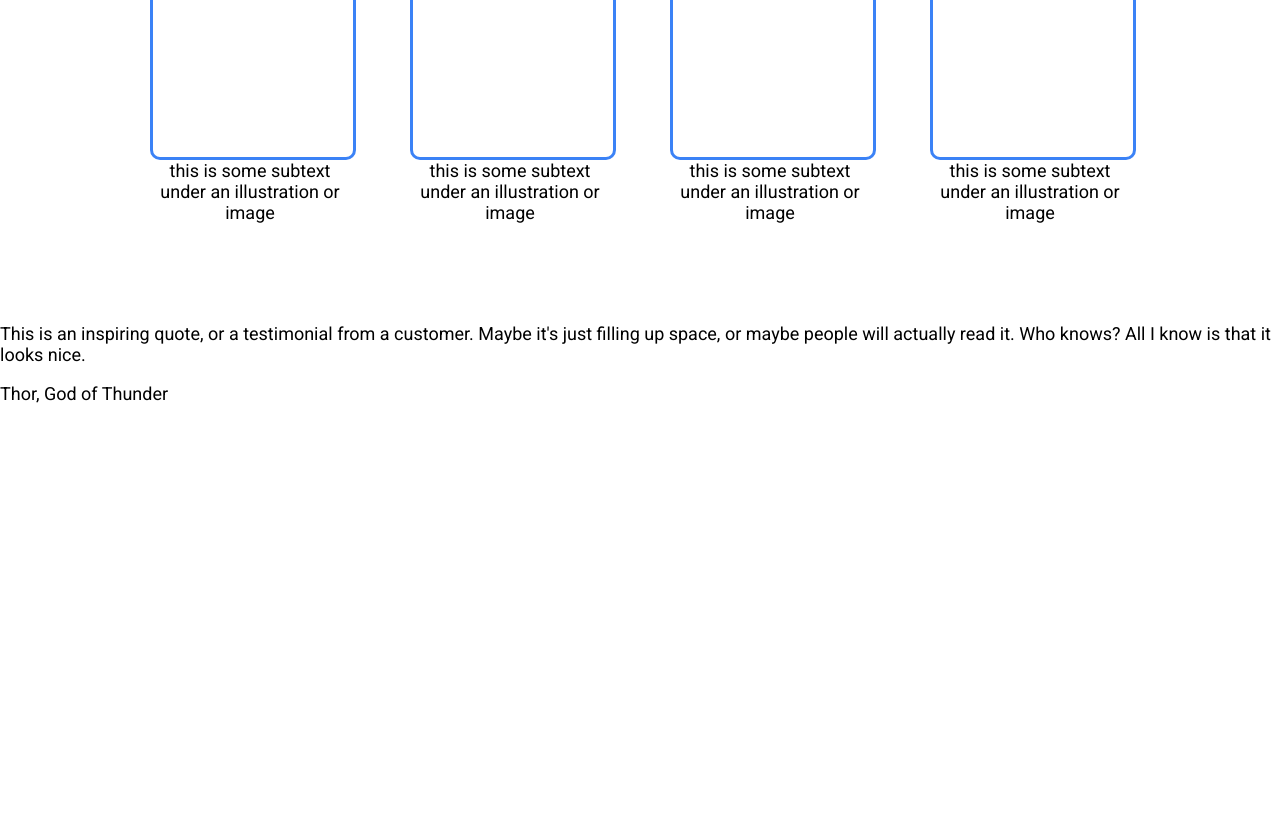
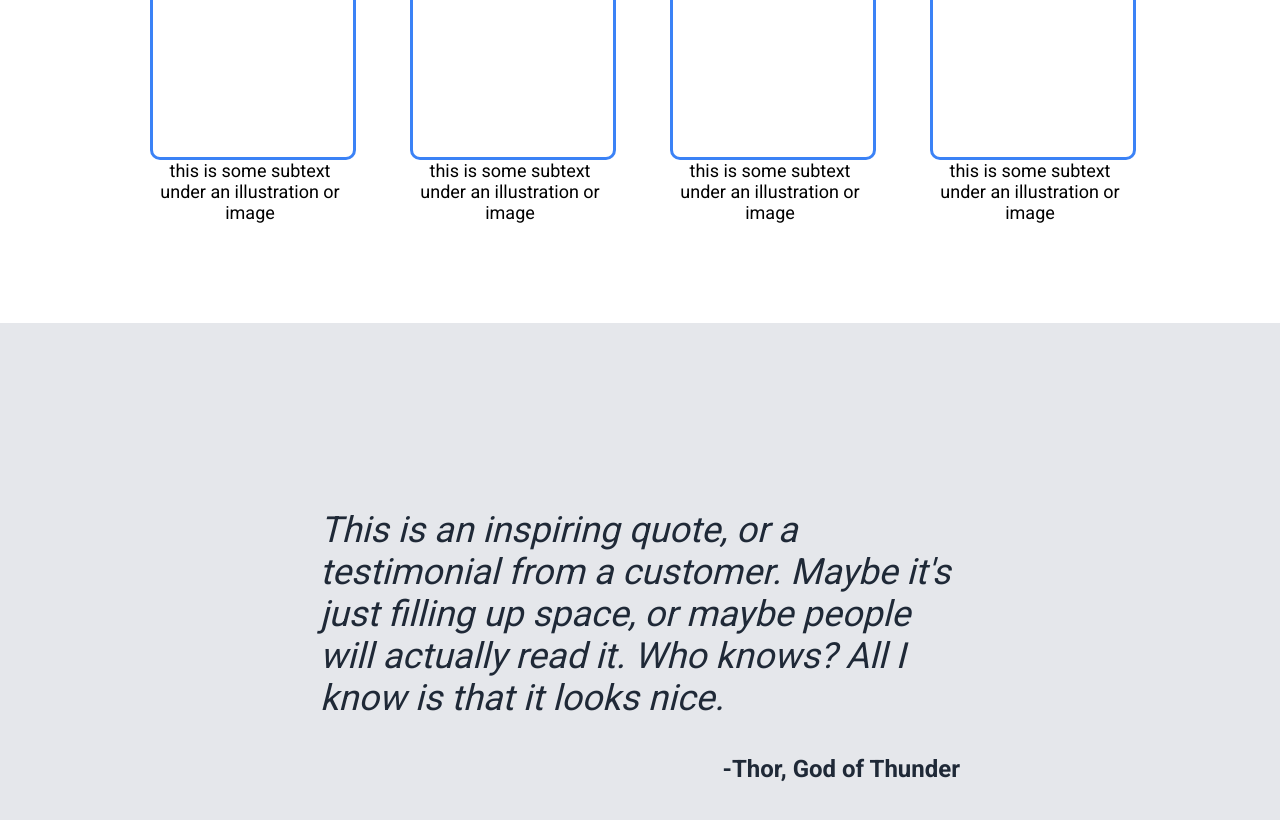
Before and after one commit to cormacsugrue/nandi-landing-page, a plain HTML site: page index.html in a window 1280 px wide. Shown: the part 572-1392 px from the top of the page. Before the commit the page ends 976 px from the top, so only its background shows below. Drawn offline with Linux system fonts and the light colour scheme.

Commit message:
Position quote section elements

```diff
--- a/index.html
+++ b/index.html
@@ -60,7 +60,7 @@
 
   <div class="section-quote">
     <p class="quote-text">This is an inspiring quote, or a testimonial from a customer. Maybe it's just filling up space, or maybe people will actually read it. Who knows? All I know is that it looks nice.</p>
-    <div class="quote-citation">Thor, God of Thunder</div>
+    <div class="quote-citation">-Thor, God of Thunder</div>
 
   </div>
 </body>
--- a/styles.css
+++ b/styles.css
@@ -107,5 +107,26 @@ button {
   border: #3B82F6 solid;
   border-radius: 10px;
   margin: auto;
+}
 
+.section-quote {
+  display: flex;
+  flex-direction: column;
+  margin: 0 auto 100px;
+  padding: 150px 320px;
+  background-color: #E5E7EB;
 }
+
+.quote-text {
+  color: #1f2937;
+  font-style: italic;
+  font-weight: lighter;
+  font-size: 36px;
+}
+
+.quote-citation {
+  font-weight: 600;
+  font-size: 24px;
+  color: #1f2937;
+  text-align: end;
+}
```
